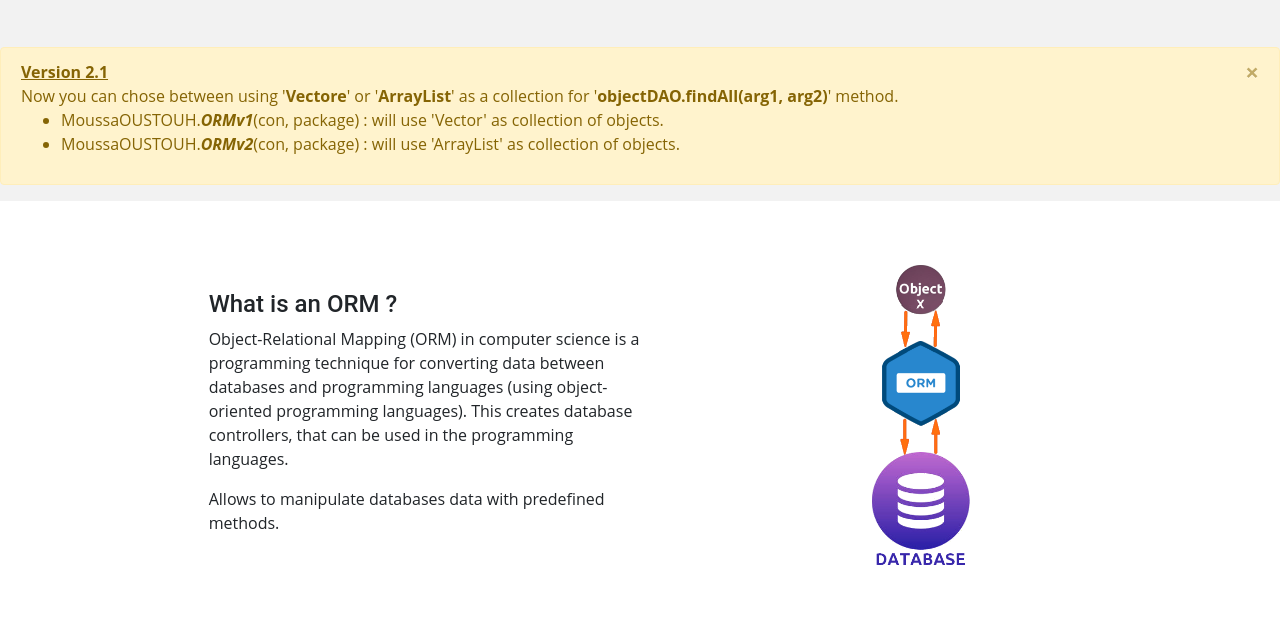
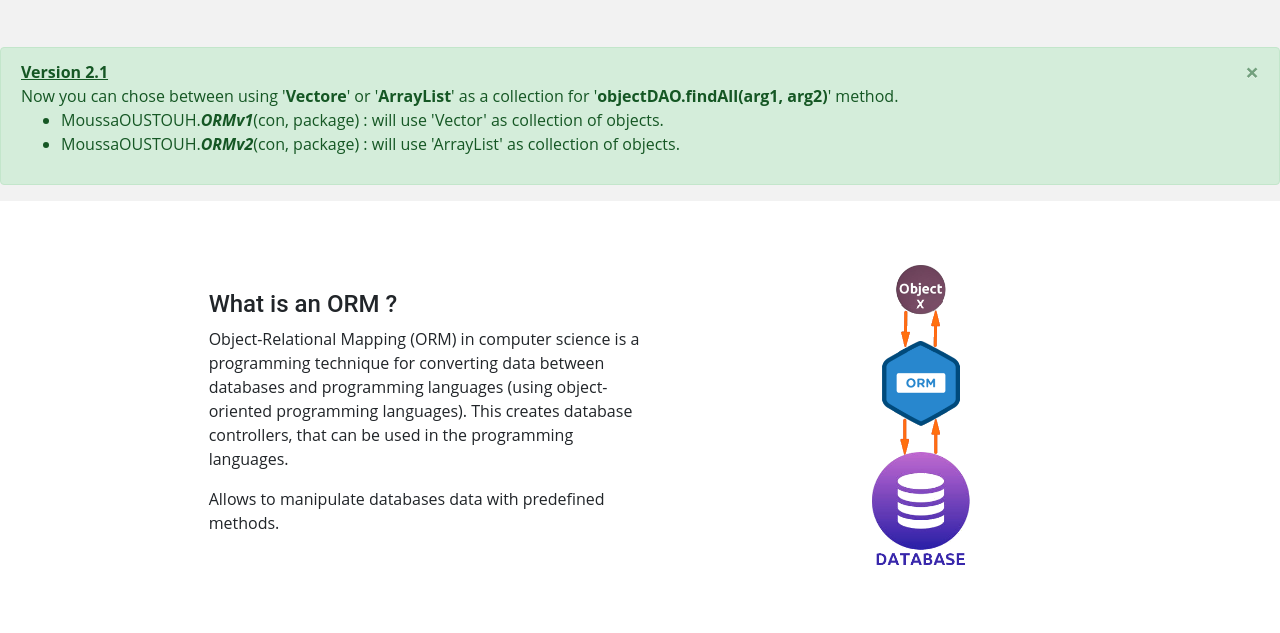
Before and after one commit to MoussaOustouh/MoussaOustouh.github.io, a plain HTML site: page java_orm_mysql.html in a window 1280 px wide. Shown: the part 167-800 px from the top of the page. Drawn offline with nearby package versions, Linux system fonts and the light colour scheme; a web font is replaced by a local one.

Commit message:
Update java_orm_mysql.html

```diff
--- a/java_orm_mysql.html
+++ b/java_orm_mysql.html
@@ -111,7 +111,7 @@
 			</div>
 		</div>
 
-		<div class="alert alert-warning alert-dismissible fade show" role="alert">
+		<div class="alert alert-success alert-dismissible fade show" role="alert">
 			<strong><u>Version 2.1</u></strong>
 			<div>
 				Now you can chose between using '<b>Vectore</b>' or '<b>ArrayList</b>' as a collection for '<b>objectDAO.findAll(arg1, arg2)</b>' method.
```
